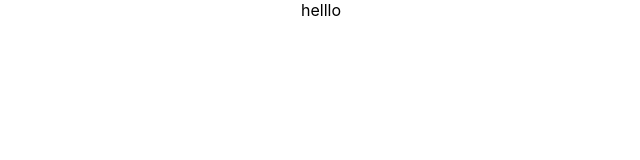
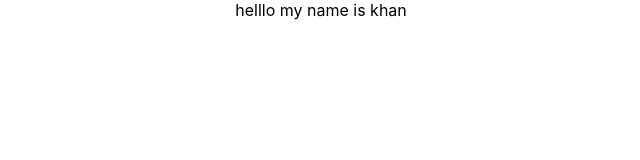
Before and after one commit to Rdev921/Rdev921.github.io, a React (Create React App) app in the folder my-portfolio/: page / in a window 1280 px wide. Shown: the top 160 px of the page, without its empty margins (319-959 px from the left). Built offline with nearby package versions, Linux system fonts and the light colour scheme.

Commit message:
first commit 1

```diff
--- a/my-portfolio/src/App.js
+++ b/my-portfolio/src/App.js
@@ -1,10 +1,9 @@
-import logo from './logo.svg';
 import './App.css';
 
 function App() {
   return (
     <div className="App">
-    helllo
+    helllo my name is khan
      </div>
   );
 }
--- a/my-portfolio/src/index.js
+++ b/my-portfolio/src/index.js
@@ -6,9 +6,9 @@ import reportWebVitals from './reportWebVitals';
 
 const root = ReactDOM.createRoot(document.getElementById('root'));
 root.render(
-  <React.StrictMode>
+
     <App />
-  </React.StrictMode>
+
 );
 
 // If you want to start measuring performance in your app, pass a function
```
